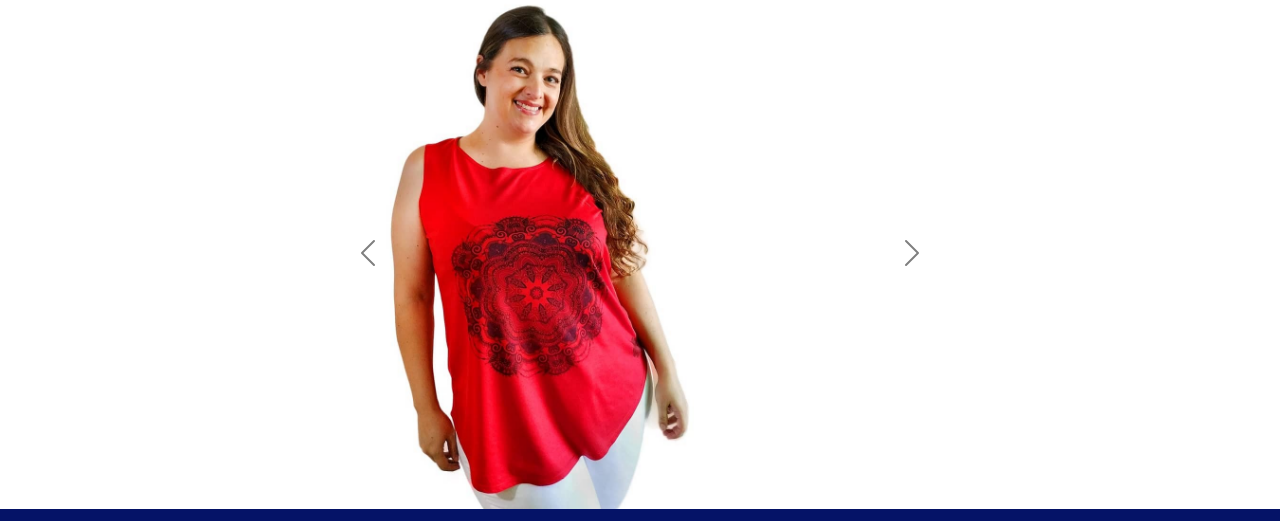
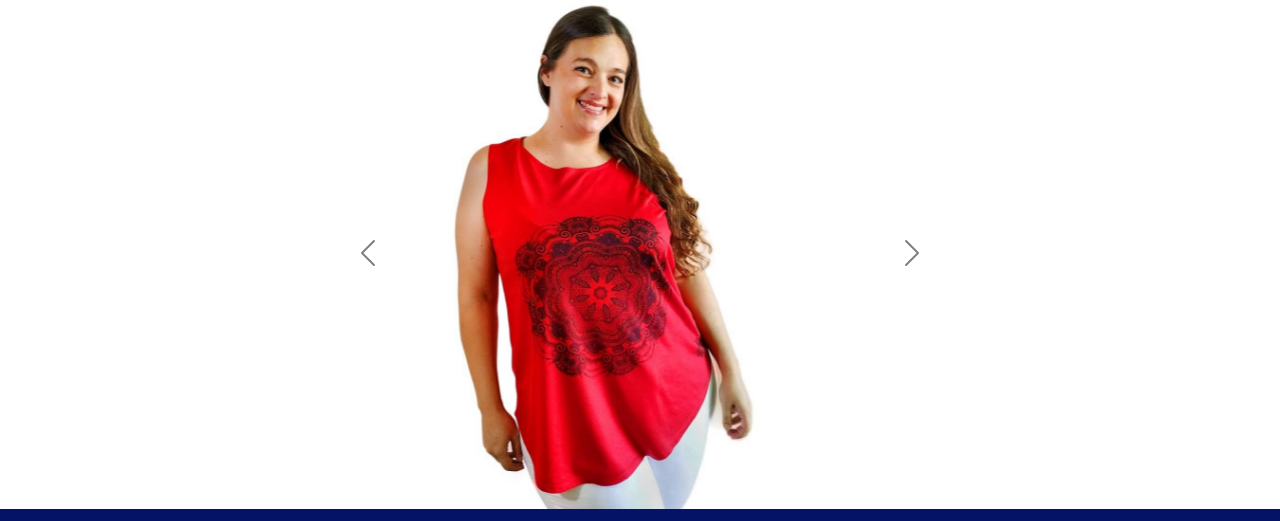
Before and after one commit to leoyulitta/agua_blanca, a plain HTML site: page paginas/galeria.html in a window 1280 px wide. Shown: the part 101-622 px from the top of the page. Drawn offline with nearby package versions, Linux system fonts and the light colour scheme; grey boxes are pictures that could not be loaded.

Commit message:
se centra imagen de galería para 1024px

```diff
--- a/css/main.css
+++ b/css/main.css
@@ -222,6 +222,7 @@ footer iframe{
     }
     .img-fluid{
         width: 80%;
+        margin: 0 auto 0 auto;
     }
     footer{
         flex-direction: row;
```
